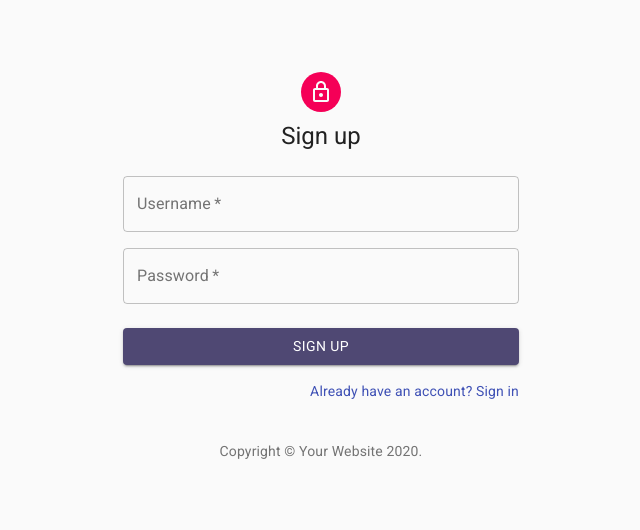
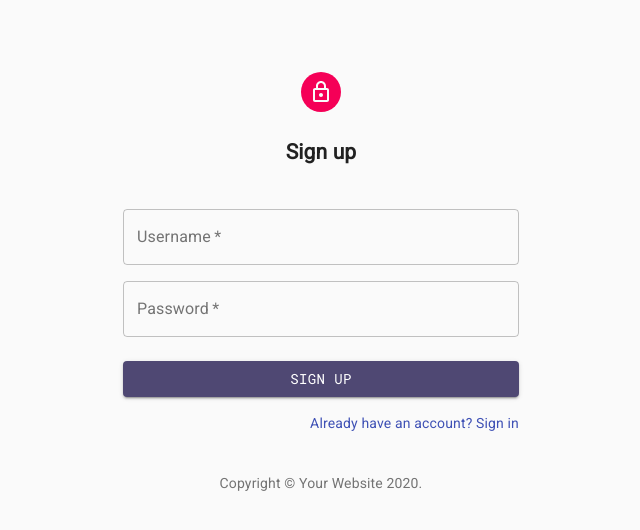
Before and after one commit to TeamUndefined-CS1-Build/CS-Build-Week-1-fe, a React (Create React App) app: page /signup in a window 1280 px wide. Shown: the top 530 px of the page, without its empty margins (319-959 px from the left). Built offline with nearby package versions, Linux system fonts and the light colour scheme.

Commit message:
adds roboto mono font

```diff
--- a/public/index.html
+++ b/public/index.html
@@ -15,7 +15,7 @@
       user's mobile device or desktop. See https://developers.google.com/web/fundamentals/web-app-manifest/
     -->
     <link rel="manifest" href="%PUBLIC_URL%/manifest.json" />
-    <link href="https://fonts.googleapis.com/css?family=Roboto&display=swap" rel="stylesheet">
+    <link href="https://fonts.googleapis.com/css?family=Anonymous+Pro|Roboto|Roboto+Mono&display=swap" rel="stylesheet">
     <!--
       Notice the use of %PUBLIC_URL% in the tags above.
       It will be replaced with the URL of the `public` folder during the build.
--- a/src/components/Landing.js
+++ b/src/components/Landing.js
@@ -4,6 +4,7 @@ import Button from '@material-ui/core/Button';
 
 const classes = {
     container: {
+        fontFamily: 'Roboto Mono',
         height: '100vh',
         textAlign: 'left',
         transition: '0.5s',
@@ -14,7 +15,6 @@ const classes = {
     },
     header: {
         color: 'white',
-        fontFamily: 'Roboto',
         fontSize: '3rem',
         marginTop: '250px',
         marginLeft: '200px',
--- a/src/components/Login.js
+++ b/src/components/Login.js
@@ -62,7 +62,8 @@ const useStyles = makeStyles(theme => ({
     background: '#4f4873',
     "&:hover": {
       background:'#4f4873'
-    }
+    },
+    fontFamily: 'Roboto Mono',
   },
 }));
 
@@ -102,9 +103,9 @@ export default function Login(props) {
           <Avatar className={classes.avatar}>
             <LockOutlinedIcon />
           </Avatar>
-          <Typography component="h1" variant="h5">
+          <h2>
             Log in
-          </Typography>
+          </h2>
           <form className={classes.form} noValidate onSubmit={handleSubmit}>
             <TextField
               onChange={handleChange}
--- a/src/components/Nav.js
+++ b/src/components/Nav.js
@@ -8,7 +8,7 @@ const classes = {
         justifyContent: 'space-evenly',
         fontSize: '1rem',
         alignItems: 'center',
-        fontFamily: 'Roboto'
+        fontFamily: 'Roboto Mono'
 
     },
 
--- a/src/components/SignUp.js
+++ b/src/components/SignUp.js
@@ -50,7 +50,8 @@ const useStyles = makeStyles(theme => ({
   },
   submit: {
     margin: theme.spacing(3, 0, 2),
-    background: '#4f4873'
+    background: '#4f4873',
+    fontFamily: 'Roboto Mono',
   },
 }));
 
@@ -89,9 +90,7 @@ export default function SignUp(props) {
         <Avatar className={classes.avatar}>
           <LockOutlinedIcon />
         </Avatar>
-        <Typography component="h1" variant="h5">
-          Sign up
-        </Typography>
+        <h2>Sign up</h2>
         <form className={classes.form} noValidate onChange={handleChange} onSubmit={handleSubmit}>
           <Grid container spacing={2}>
             <Grid item xs={12}>
--- a/src/index.css
+++ b/src/index.css
@@ -1,15 +1,10 @@
 body {
   margin: 0;
-  font-family:'Roboto', 'Oxygen',
+  font-family:'Roboto Mono', 'Oxygen',
     'Ubuntu', 'Cantarell', 'Fira Sans', 'Droid Sans', 'Helvetica Neue',
     sans-serif;
   -webkit-font-smoothing: antialiased;
   -moz-osx-font-smoothing: grayscale;
-  background: 'black'
-  /* background: linear-gradient(#3d4057, #cecece);
-  background-repeat: no-repeat;
-  background-size: cover;
-  height: 100vh; */
 }
 
 code {
```
